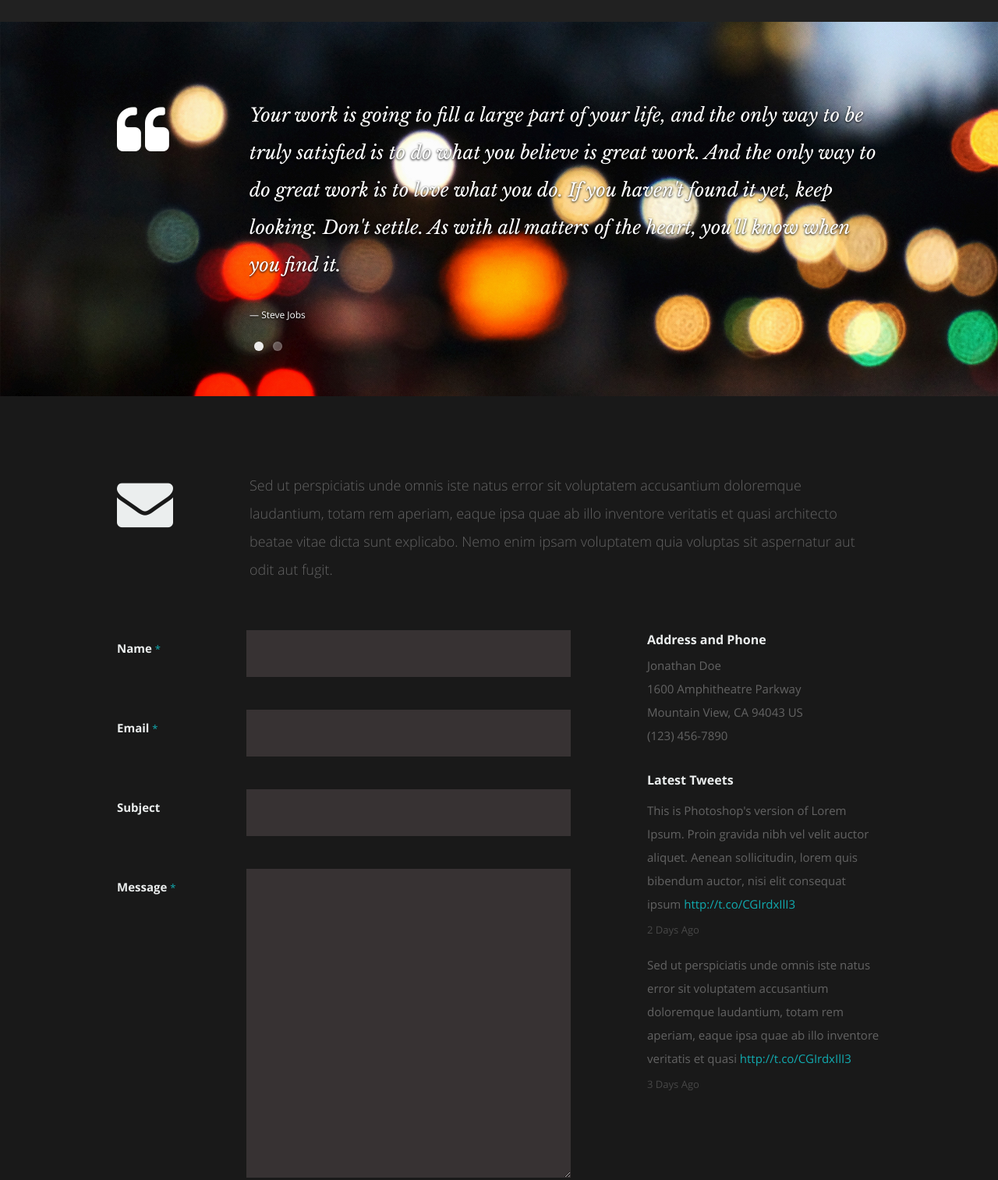
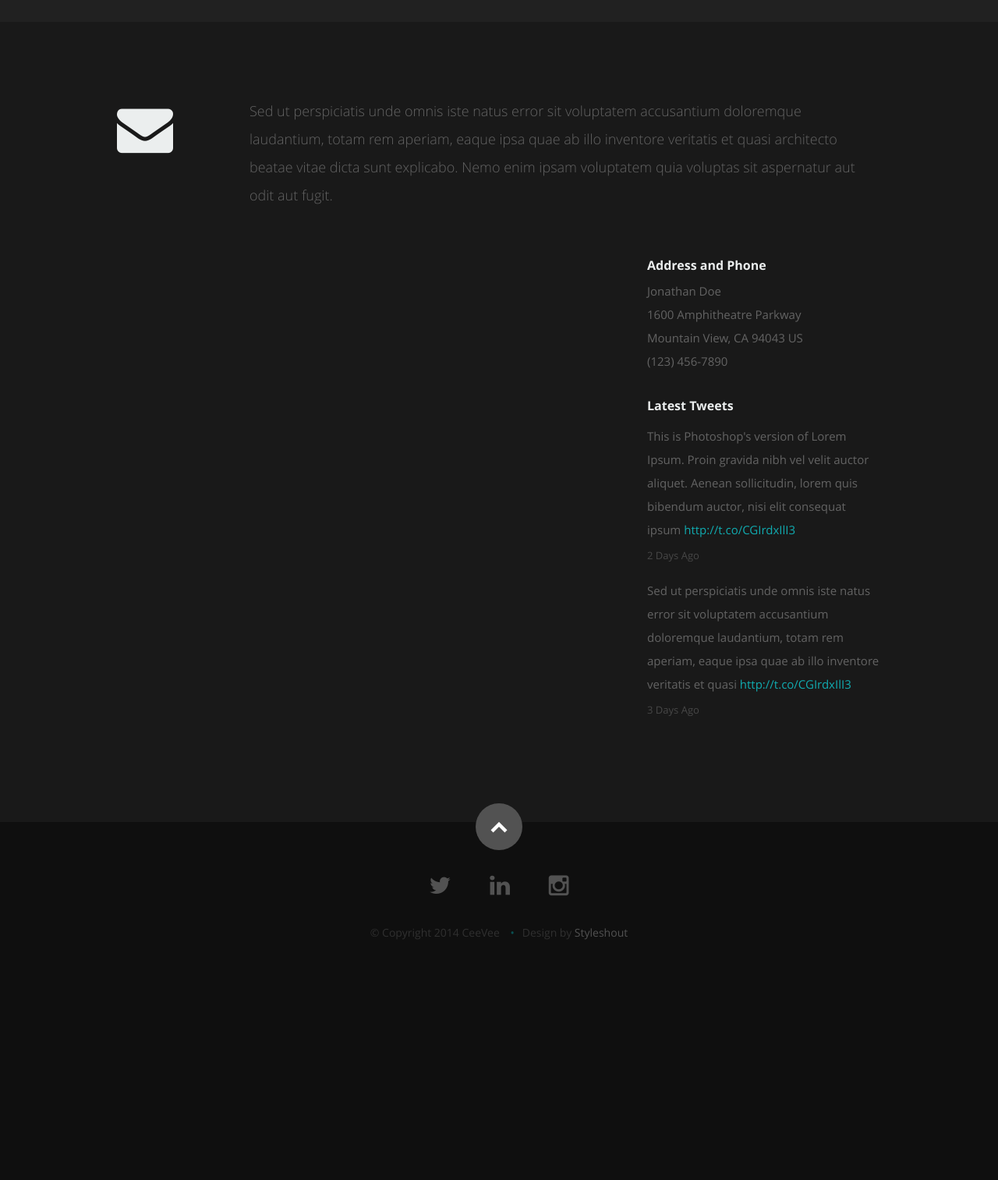
Before and after one commit to dean-hildebrand/spike0161.github.io, a plain HTML site: page index.html in a window 1280 px wide. Shown: the part 4420-5933 px from the top of the page at 78% size. After the commit the page ends 5679 px from the top, so only its background shows below. Drawn offline with nearby package versions, Linux system fonts and the light colour scheme.

Commit message:
Remove testimonial section

```diff
--- a/index.html
+++ b/index.html
@@ -62,7 +62,7 @@
             <ul class="social">
                <li><a href="https://twitter.com/hildebrand_dean"><i class="fa fa-twitter"></i></a></li>
                <li><a href="https://www.linkedin.com/in/hildebranddean/"><i class="fa fa-linkedin"></i></a></li>
-               <li><a href="#"><i class="fa fa-instagram"></i></a></li>
+               <li><a href="https://www.instagram.com/d_hildebrand/?hl=en"><i class="fa fa-instagram"></i></a></li>
             </ul>
          </div>
       </div>
@@ -592,59 +592,6 @@
    </section> <!-- Call-To-Action Section End-->
 
 
-   <!-- Testimonials Section
-   ================================================== -->
-   <section id="testimonials">
-
-      <div class="text-container">
-
-         <div class="row">
-
-            <div class="two columns header-col">
-
-               <h1><span>Client Testimonials</span></h1>
-
-            </div>
-
-            <div class="ten columns flex-container">
-
-               <div class="flexslider">
-
-                  <ul class="slides">
-
-                     <li>
-                        <blockquote>
-                           <p>Your work is going to fill a large part of your life, and the only way to be truly satisfied is
-                           to do what you believe is great work. And the only way to do great work is to love what you do.
-                           If you haven't found it yet, keep looking. Don't settle. As with all matters of the heart, you'll know when you find it.
-                           </p>
-                           <cite>Steve Jobs</cite>
-                        </blockquote>
-                     </li> <!-- slide ends -->
-
-                     <li>
-                        <blockquote>
-                           <p>This is Photoshop's version  of Lorem Ipsum. Proin gravida nibh vel velit auctor aliquet.
-                           Aenean sollicitudin, lorem quis bibendum auctor, nisi elit consequat ipsum, nec sagittis sem
-                           nibh id elit. Duis sed odio sit amet nibh vulputate cursus a sit amet mauris.
-                           </p>
-                           <cite>Mr. Adobe</cite>
-                        </blockquote>
-                     </li> <!-- slide ends -->
-
-                  </ul>
-
-               </div> <!-- div.flexslider ends -->
-
-            </div> <!-- div.flex-container ends -->
-
-         </div> <!-- row ends -->
-
-       </div>  <!-- text-container ends -->
-
-   </section> <!-- Testimonials Section End-->
-
-
    <!-- Contact Section
    ================================================== -->
    <section id="contact">
@@ -672,39 +619,7 @@
 
             <div class="eight columns">
 
-               <!-- form -->
-               <form action="" method="post" id="contactForm" name="contactForm">
-					<fieldset>
 
-                  <div>
-						   <label for="contactName">Name <span class="required">*</span></label>
-						   <input type="text" value="" size="35" id="contactName" name="contactName">
-                  </div>
-
-                  <div>
-						   <label for="contactEmail">Email <span class="required">*</span></label>
-						   <input type="text" value="" size="35" id="contactEmail" name="contactEmail">
-                  </div>
-
-                  <div>
-						   <label for="contactSubject">Subject</label>
-						   <input type="text" value="" size="35" id="contactSubject" name="contactSubject">
-                  </div>
-
-                  <div>
-                     <label for="contactMessage">Message <span class="required">*</span></label>
-                     <textarea cols="50" rows="15" id="contactMessage" name="contactMessage"></textarea>
-                  </div>
-
-                  <div>
-                     <button class="submit">Submit</button>
-                     <span id="image-loader">
-                        <img alt="" src="images/loader.gif">
-                     </span>
-                  </div>
-
-					</fieldset>
-				   </form> <!-- Form End -->
 
                <!-- contact-warning -->
                <div id="message-warning"> Error boy</div>
@@ -771,13 +686,9 @@
          <div class="twelve columns">
 
             <ul class="social-links">
-               <li><a href="#"><i class="fa fa-facebook"></i></a></li>
-               <li><a href="#"><i class="fa fa-twitter"></i></a></li>
-               <li><a href="#"><i class="fa fa-google-plus"></i></a></li>
-               <li><a href="#"><i class="fa fa-linkedin"></i></a></li>
-               <li><a href="#"><i class="fa fa-instagram"></i></a></li>
-               <li><a href="#"><i class="fa fa-dribbble"></i></a></li>
-               <li><a href="#"><i class="fa fa-skype"></i></a></li>
+              <li><a href="https://twitter.com/hildebrand_dean"><i class="fa fa-twitter"></i></a></li>
+              <li><a href="https://www.linkedin.com/in/hildebranddean/"><i class="fa fa-linkedin"></i></a></li>
+              <li><a href="https://www.instagram.com/d_hildebrand/?hl=en"><i class="fa fa-instagram"></i></a></li>
             </ul>
 
             <ul class="copyright">
```
